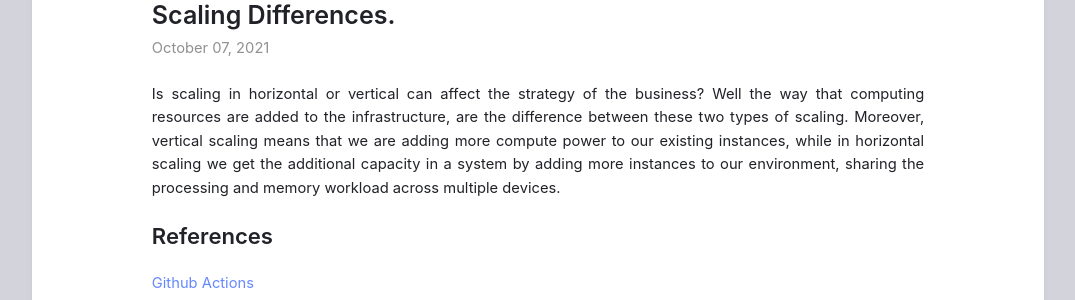
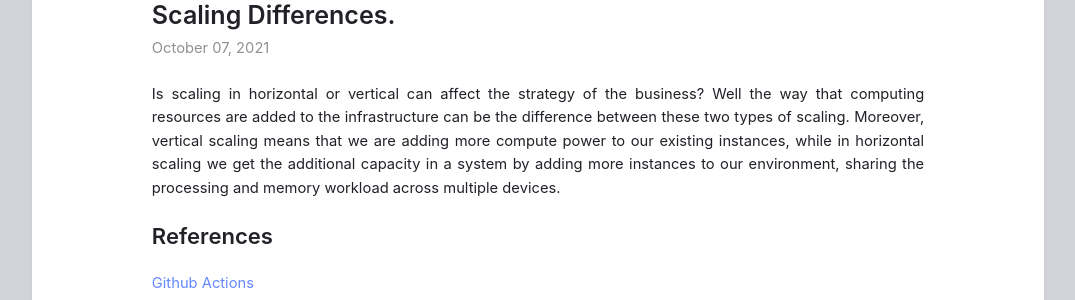
Before and after one commit to ItsAnass/ItsAnass.github.io, a Jekyll site: the page built from _posts/2021-10-07-Scaling.md, in a window 1280 px wide. Shown: the part 121-421 px from the top of the page, without its empty margins (102-1177 px from the left). Built offline with Jekyll 4.4.1, drawn with Linux system fonts in a browser that asks for light colours.

Commit message:
Update 2021-10-07-Scaling.md

```diff
--- a/_posts/2021-10-07-Scaling.md
+++ b/_posts/2021-10-07-Scaling.md
@@ -3,7 +3,7 @@ title: "Scaling Differences."
 layout: post
 ---
 
-Is scaling in horizontal or vertical can affect the strategy of the business? Well the way that computing resources are added to the infrastructure, are the difference between these two types of scaling. Moreover, vertical scaling means that we are adding more compute power to our existing instances, while in horizontal scaling  we get the additional capacity in a system by adding more instances to our environment, sharing the processing and memory workload across multiple devices.
+Is scaling in horizontal or vertical can affect the strategy of the business? Well the way that computing resources are added to the infrastructure can be the difference between these two types of scaling. Moreover, vertical scaling means that we are adding more compute power to our existing instances, while in horizontal scaling  we get the additional capacity in a system by adding more instances to our environment, sharing the processing and memory workload across multiple devices.
 
 
 
```
